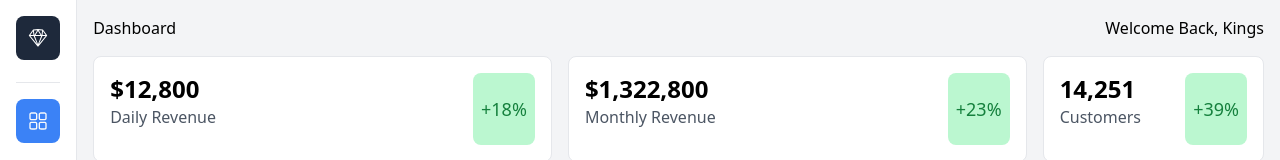
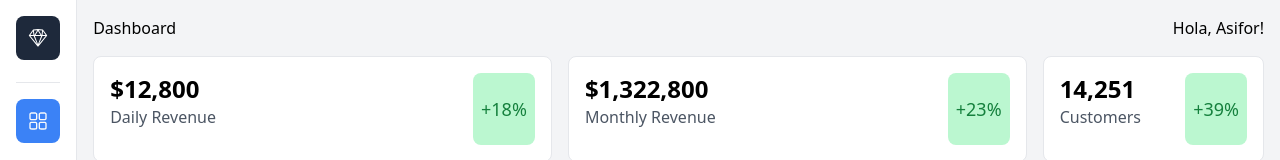
Before and after one commit to Asifor/next-dashboard-chart-tailwind, a Next.js app: page / in a window 1280 px wide. Shown: the top 160 px of the page. Built offline with nearby package versions, Linux system fonts and the light colour scheme.

Commit message:
clean up

```diff
--- a/components/Header.jsx
+++ b/components/Header.jsx
@@ -4,7 +4,7 @@ const Header = () => {
   return (
     <div className='flex justify-between px-4 pt-4'>
         <h2>Dashboard</h2>
-        <h2>Welcome Back, Kings</h2>
+        <h2>Hola, Asifor!</h2>
     </div>
   )
 }
--- a/pages/customers.jsx
+++ b/pages/customers.jsx
@@ -7,15 +7,16 @@ const customers = () => {
     return (
         <>
             <Head>
-                <title>Customers List</title>
-                <meta name="description" content="Customers List" />
+                <title>Customers</title>
+                <meta name="description" content="Customers" />
                 <meta name="viewport" content="width=device-width, initial-scale=1" />
                 <link rel="icon" href="/favicon.ico" />
             </Head>
+
             <div className='bg-gray-100 min-h-screen'>
                 <div className='flex justify-between p-4'>
                     <h2>Customers</h2>
-                    <h2>Hola, Kings</h2>
+                    <h2>Hola, Asifor!</h2>
                 </div>
 
                 <div className='p-4'>
--- a/pages/orders.jsx
+++ b/pages/orders.jsx
@@ -2,13 +2,22 @@ import React from 'react';
 import { data } from '@/data/data';
 import { FaShoppingBag } from 'react-icons/fa';
 import { BsThreeDotsVertical } from 'react-icons/bs';
+import Head from 'next/head';
 
 const orders = () => {
     return (
+        <>
+            <Head>
+                <title>Orders</title>
+                <meta name="description" content="Orders" />
+                <meta name="viewport" content="width=device-width, initial-scale=1" />
+                <link rel="icon" href="/favicon.ico" />
+            </Head>
+
             <div className='bg-gray-100 min-h-screen'>
                 <div className='flex justify-between px-4 pt-4'>
                     <h2>Orders</h2>
-                <h2>Hola, Kings</h2>
+                    <h2>Hola, Asifor!</h2>
                 </div>
                 <div className='p-4'>
                     {/* Table */}
@@ -66,6 +75,7 @@ const orders = () => {
                 </div>
 
             </div>
+        </>
     )
 }
 
```
Lines whose indentation alone changed are shown as unchanged.
